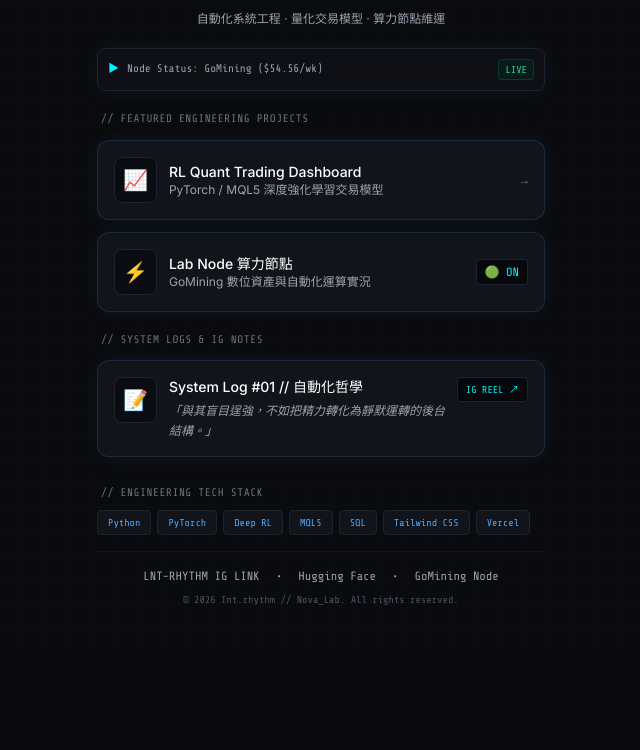
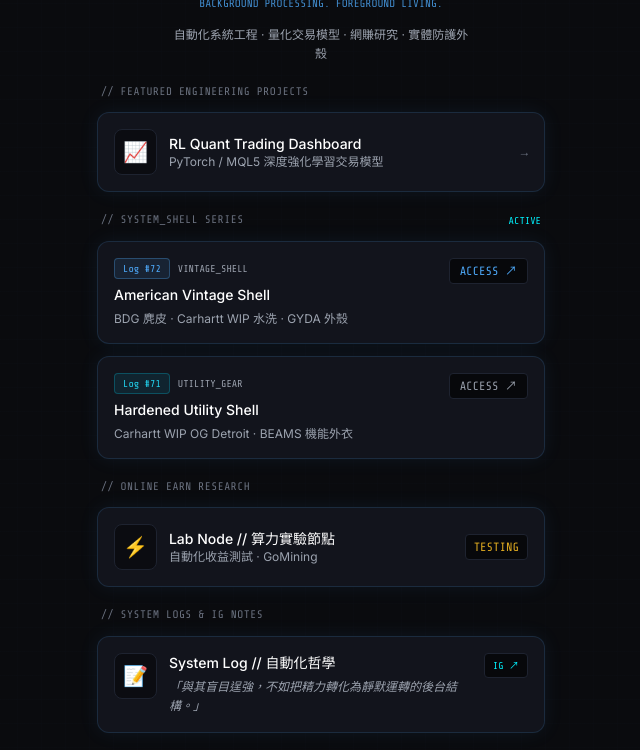
Before and after one commit to tn556/Int.rhythm, a plain HTML site: page index.html in a window 1280 px wide. Shown: the part 237-987 px from the top of the page, without its empty margins (319-959 px from the left). Before the commit the page ends 884 px from the top, so only its background shows below. Drawn offline with nearby package versions, Linux system fonts and the light colour scheme.

Commit message:
Update title and comments in index.html

```diff
--- a/index.html
+++ b/index.html
@@ -3,8 +3,7 @@
 <head>
     <meta charset="UTF-8">
     <meta name="viewport" content="width=device-width, initial-scale=1.0">
-    <title>Int.rhythm // 數位實驗室與工程作品站</title>
-    <!-- Tailwind CSS CDN -->
+    <title>Int.rhythm // Nova_Lab - 數位實驗室與工程作品站</title>
     <script src="https://cdn.tailwindcss.com"></script>
     <script>
         tailwind.config = {
@@ -46,14 +45,14 @@
 </head>
 <body class="min-h-screen flex flex-col items-center justify-between p-4 sm:p-6 bg-cyber-dark relative overflow-x-hidden">
 
-    <!-- 背景裝飾網格 -->
+    <!-- 背景網格 -->
     <div class="absolute inset-0 bg-[linear-gradient(to_right,#1e233010_1px,transparent_1px),linear-gradient(to_bottom,#1e233010_1px,transparent_1px)] bg-[size:24px_24px] pointer-events-none"></div>
 
-    <!-- 頂部導航與系統狀態 -->
+    <!-- Header -->
     <header class="w-full max-w-md mx-auto flex justify-between items-center py-4 z-10 border-b border-cyber-border">
         <div class="flex items-center space-x-2">
             <div class="w-2 h-2 rounded-full bg-cyber-glow animate-pulse"></div>
-            <span class="font-mono-tech text-xs tracking-wider text-cyber-accent">INT.RHYTHM // PORTFOLIO</span>
+            <span class="font-mono-tech text-xs tracking-wider text-cyber-accent">INT.RHYTHM // NOVA_LAB</span>
         </div>
         <div class="text-xs font-mono-tech px-2 py-1 rounded bg-cyber-card border border-cyber-border text-emerald-400 flex items-center space-x-1.5">
             <span class="w-1.5 h-1.5 rounded-full bg-emerald-500 animate-ping"></span>
@@ -61,43 +60,30 @@
         </div>
     </header>
 
-    <!-- 主要內容區 -->
+    <!-- Main Content -->
     <main class="w-full max-w-md mx-auto my-auto space-y-5 z-10 py-4">
 
-        <!-- 頭像與品牌理念 -->
+        <!-- Logo + Brand -->
         <div class="text-center space-y-3">
-            <div class="w-20 h-20 mx-auto rounded-xl bg-gradient-to-br from-cyber-card to-cyber-border p-1 glow-box flex items-center justify-center relative group">
-                <div class="absolute inset-0 rounded-xl bg-cyber-glow/5 opacity-0 group-hover:opacity-100 transition-opacity"></div>
-                <div class="w-full h-full bg-black/80 rounded-lg flex items-center justify-center font-mono-tech text-cyber-glow text-lg font-bold tracking-wider">
-                    INT_
-                </div>
+            <div class="w-24 h-24 mx-auto rounded-full glow-box overflow-hidden bg-black/60 flex items-center justify-center">
+                <img src="logo.jpg" alt="Int.rhythm Logo" class="w-full h-full object-cover">
             </div>
             <div>
                 <h1 class="text-base font-semibold tracking-wide text-white font-mono-tech">Int.rhythm // Nova_Lab</h1>
                 <p class="text-[11px] text-cyber-accent/80 font-mono-tech mt-0.5">BACKGROUND PROCESSING. FOREGROUND LIVING.</p>
             </div>
             <p class="text-xs text-gray-400 max-w-xs mx-auto leading-relaxed px-2">
-                自動化系統工程 · 量化交易模型 · 算力節點維運
+                自動化系統工程 · 量化交易模型 · 網賺研究 · 實體防護外殼
             </p>
         </div>
 
-        <!-- 即時狀態列 (Live Ticker) -->
-        <div class="bg-cyber-card/60 border border-cyber-border rounded-lg p-2.5 font-mono-tech text-[11px] text-gray-400 flex items-center justify-between glow-box">
-            <div class="flex items-center space-x-2 truncate">
-                <span class="text-cyber-glow">▶</span>
-                <span class="truncate">Node Status: GoMining ($54.56/wk)</span>
-            </div>
-            <span class="text-[10px] text-emerald-400 bg-emerald-950/40 px-1.5 py-0.5 rounded border border-emerald-800/50 shrink-0">LIVE</span>
-        </div>
-
-        <!-- 區塊一：核心作品集 (Core Portfolio & Assets) -->
+        <!-- Featured Engineering Projects -->
         <div class="space-y-3">
             <div class="text-[11px] font-mono-tech text-gray-500 uppercase tracking-wider px-1">// Featured Engineering Projects</div>
 
-            <!-- 量化交易儀表板 Trading Dashboard -->
             <a href="https://huggingface.co/spaces/tnno/rl-bitcoin-trading-dashboard" target="_blank" class="block group">
-                <div class="glow-box bg-cyber-card rounded-xl p-4 transition-all duration-300 group-hover:-translate-y-0.5 relative overflow-hidden">
-                    <div class="flex justify-between items-center relative z-10">
+                <div class="glow-box bg-cyber-card rounded-xl p-4 transition-all duration-300 group-hover:-translate-y-0.5">
+                    <div class="flex justify-between items-center">
                         <div class="flex items-center space-x-3">
                             <span class="text-xl p-2 rounded-lg bg-black/40 border border-cyber-border">📈</span>
                             <div>
@@ -109,50 +95,95 @@
                     </div>
                 </div>
             </a>
+        </div>
 
-            <!-- 算力節點 GoMining -->
-            <a href="https://gomining.com/?ref=1LFGB31" target="_blank" class="block group">
-                <div class="glow-box bg-cyber-card rounded-xl p-4 transition-all duration-300 group-hover:-translate-y-0.5 relative overflow-hidden">
-                    <div class="flex justify-between items-center relative z-10">
-                        <div class="flex items-center space-x-3">
-                            <span class="text-xl p-2 rounded-lg bg-black/40 border border-cyber-border">⚡</span>
-                            <div>
-                                <h2 class="text-sm font-medium text-white group-hover:text-cyber-accent transition-colors">Lab Node 算力節點</h2>
-                                <p class="text-xs text-gray-400">GoMining 數位資產與自動化運算實況</p>
+        <!-- System Shell Series -->
+        <div class="space-y-3">
+            <div class="flex justify-between items-center px-1">
+                <div class="text-[11px] font-mono-tech text-gray-500 uppercase tracking-wider">// SYSTEM_SHELL SERIES</div>
+                <span class="text-[10px] font-mono-tech text-cyber-glow">ACTIVE</span>
+            </div>
+
+            <!-- Log #72 -->
+            <a href="http://hk.iteshop.com/sit/all?c=clothing%2523%2523%2523clothing_coatsjackets&tscode=affhr_hk10072391&utm_source=retail&utm_medium=itesell_SITFALL202610_6454" target="_blank" class="block group">
+                <div class="glow-box bg-cyber-card rounded-xl p-4 transition-all duration-300 group-hover:-translate-y-0.5">
+                    <div class="flex justify-between items-start">
+                        <div class="space-y-1.5">
+                            <div class="flex items-center space-x-2">
+                                <span class="text-[10px] font-mono-tech px-2 py-0.5 rounded bg-cyber-accent/10 text-cyber-accent border border-cyber-accent/30">Log #72</span>
+                                <span class="text-[10px] font-mono-tech text-gray-400">VINTAGE_SHELL</span>
                             </div>
+                            <h2 class="text-sm font-medium text-white group-hover:text-cyber-glow transition-colors">American Vintage Shell</h2>
+                            <p class="text-xs text-gray-400">BDG 麂皮 · Carhartt WIP 水洗 · GYDA 外殼</p>
                         </div>
-                        <span class="text-xs font-mono-tech text-cyber-glow px-2 py-1 rounded bg-black/60 border border-cyber-border">🟢 ON</span>
+                        <span class="text-xs font-mono-tech text-cyber-accent px-2.5 py-1 rounded bg-black/60 border border-cyber-border group-hover:bg-cyber-accent group-hover:text-black transition-all">ACCESS ↗</span>
+                    </div>
+                </div>
+            </a>
+
+            <!-- Log #71 -->
+            <a href="http://hk.iteshop.com/sit/men/clothing/coats%20%26%20jackets?tscode=affhr_hk10072391&utm_source=retail&utm_medium=itesell_SITIMPORT2611_6512" target="_blank" class="block group">
+                <div class="glow-box bg-cyber-card rounded-xl p-4 transition-all duration-300 group-hover:-translate-y-0.5">
+                    <div class="flex justify-between items-start">
+                        <div class="space-y-1.5">
+                            <div class="flex items-center space-x-2">
+                                <span class="text-[10px] font-mono-tech px-2 py-0.5 rounded bg-cyan-500/10 text-cyan-400 border border-cyan-500/30">Log #71</span>
+                                <span class="text-[10px] font-mono-tech text-gray-400">UTILITY_GEAR</span>
+                            </div>
+                            <h2 class="text-sm font-medium text-white group-hover:text-cyber-glow transition-colors">Hardened Utility Shell</h2>
+                            <p class="text-xs text-gray-400">Carhartt WIP OG Detroit · BEAMS 機能外衣</p>
+                        </div>
+                        <span class="text-xs font-mono-tech text-gray-400 px-2.5 py-1 rounded bg-black/60 border border-cyber-border group-hover:text-cyber-accent transition-all">ACCESS ↗</span>
                     </div>
                 </div>
             </a>
         </div>
 
-        <!-- 區塊二：System Logs & 思考日誌 (IG 導流) -->
+        <!-- Online Earn Research -->
+        <div class="space-y-3">
+            <div class="text-[11px] font-mono-tech text-gray-500 uppercase tracking-wider px-1">// Online Earn Research</div>
+
+            <a href="https://gomining.com/?ref=1LFGB31" target="_blank" class="block group">
+                <div class="glow-box bg-cyber-card rounded-xl p-4 transition-all duration-300 group-hover:-translate-y-0.5">
+                    <div class="flex justify-between items-center">
+                        <div class="flex items-center space-x-3">
+                            <span class="text-xl p-2 rounded-lg bg-black/40 border border-cyber-border">⚡</span>
+                            <div>
+                                <h2 class="text-sm font-medium text-white group-hover:text-cyber-accent transition-colors">Lab Node // 算力實驗節點</h2>
+                                <p class="text-xs text-gray-400">自動化收益測試 · GoMining</p>
+                            </div>
+                        </div>
+                        <span class="text-xs font-mono-tech text-amber-400/90 px-2 py-1 rounded bg-black/60 border border-cyber-border">TESTING</span>
+                    </div>
+                </div>
+            </a>
+        </div>
+
+        <!-- System Logs -->
         <div class="space-y-3">
             <div class="text-[11px] font-mono-tech text-gray-500 uppercase tracking-wider px-1">// System Logs & IG Notes</div>
 
-            <!-- 可點擊連回 IG 的 System Log 卡片 -->
-            <a href="https://www.instagram.com/lnt.rhythm?cplk=NnN5bW0wNDl3MGVw" target="_blank" class="block group">
-                <div class="glow-box bg-cyber-card rounded-xl p-4 transition-all duration-300 group-hover:-translate-y-0.5 relative">
+            <a href="https://www.instagram.com/lnt.rhythm" target="_blank" class="block group">
+                <div class="glow-box bg-cyber-card rounded-xl p-4 transition-all duration-300 group-hover:-translate-y-0.5">
                     <div class="flex items-start justify-between">
                         <div class="flex items-start space-x-3">
                             <span class="text-xl p-2 rounded-lg bg-black/40 border border-cyber-border">📝</span>
                             <div class="space-y-1">
-                                <h2 class="text-sm font-medium text-white group-hover:text-cyber-accent transition-colors flex items-center justify-between">
-                                    <span>System Log #01 // 自動化哲學</span>
+                                <h2 class="text-sm font-medium text-white group-hover:text-cyber-accent transition-colors">
+                                    System Log // 自動化哲學
                                 </h2>
                                 <p class="text-xs text-gray-400 leading-relaxed italic">
                                     「與其盲目逞強，不如把精力轉化為靜默運轉的後台結構。」
                                 </p>
                             </div>
                         </div>
-                        <span class="text-[10px] font-mono-tech text-cyber-glow bg-black/60 px-2 py-1 rounded border border-cyber-border shrink-0 ml-2">IG REEL ↗</span>
+                        <span class="text-[10px] font-mono-tech text-cyber-glow bg-black/60 px-2 py-1 rounded border border-cyber-border shrink-0 ml-2">IG ↗</span>
                     </div>
                 </div>
             </a>
         </div>
 
-        <!-- 區塊三：Tech Stack 矩陣 (Portfolio 關鍵) -->
+        <!-- Tech Stack -->
         <div class="space-y-2 pt-2">
             <div class="text-[11px] font-mono-tech text-gray-500 uppercase tracking-wider px-1">// Engineering Tech Stack</div>
             <div class="flex flex-wrap gap-1.5 font-mono-tech text-[10px]">
@@ -168,14 +199,14 @@
 
     </main>
 
-    <!-- 底部標籤與社群連結 -->
+    <!-- Footer -->
     <footer class="w-full max-w-md mx-auto text-center py-4 z-10 border-t border-cyber-border/50 space-y-2">
         <div class="flex justify-center space-x-4 text-xs font-mono-tech text-gray-400">
-            <a href="https://www.instagram.com/lnt.rhythm?cplk=NnN5bW0wNDl3MGVw" target="_blank" class="hover:text-cyber-glow transition-colors">LNT-RHYTHM IG LINK</a>
+            <a href="https://www.instagram.com/lnt.rhythm" target="_blank" class="hover:text-cyber-glow transition-colors">LNT-RHYTHM IG</a>
             <span>•</span>
             <a href="https://huggingface.co/spaces/tnno/rl-bitcoin-trading-dashboard" target="_blank" class="hover:text-cyber-glow transition-colors">Hugging Face</a>
             <span>•</span>
-            <a href="https://gomining.com/?ref=1LFGB31" target="_blank" class="hover:text-cyber-glow transition-colors">GoMining Node</a>
+            <a href="https://gomining.com/?ref=1LFGB31" target="_blank" class="hover:text-cyber-glow transition-colors">GoMining</a>
         </div>
         <p class="text-[10px] text-gray-600 font-mono-tech">&copy; 2026 Int.rhythm // Nova_Lab. All rights reserved.</p>
     </footer>
```
